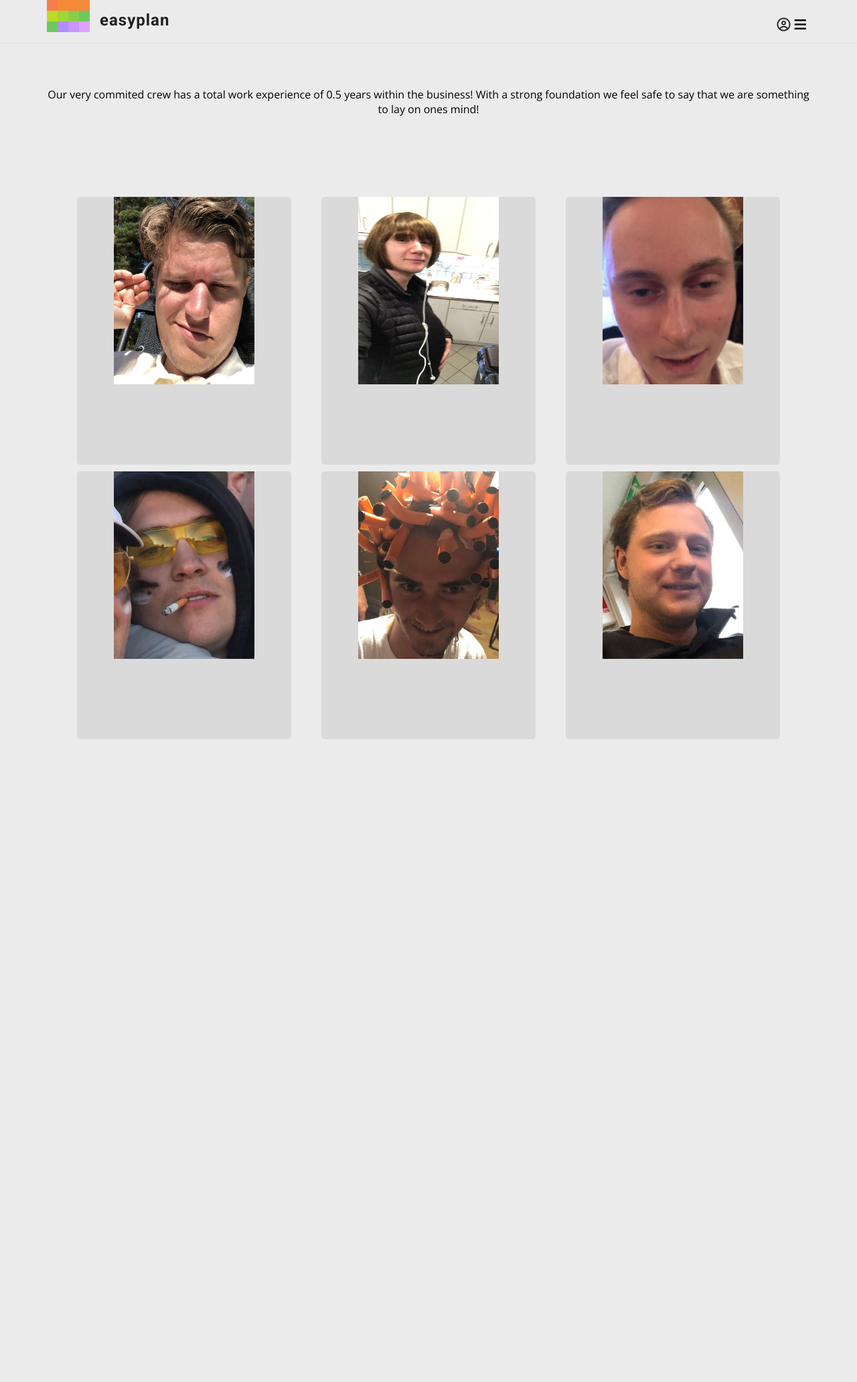
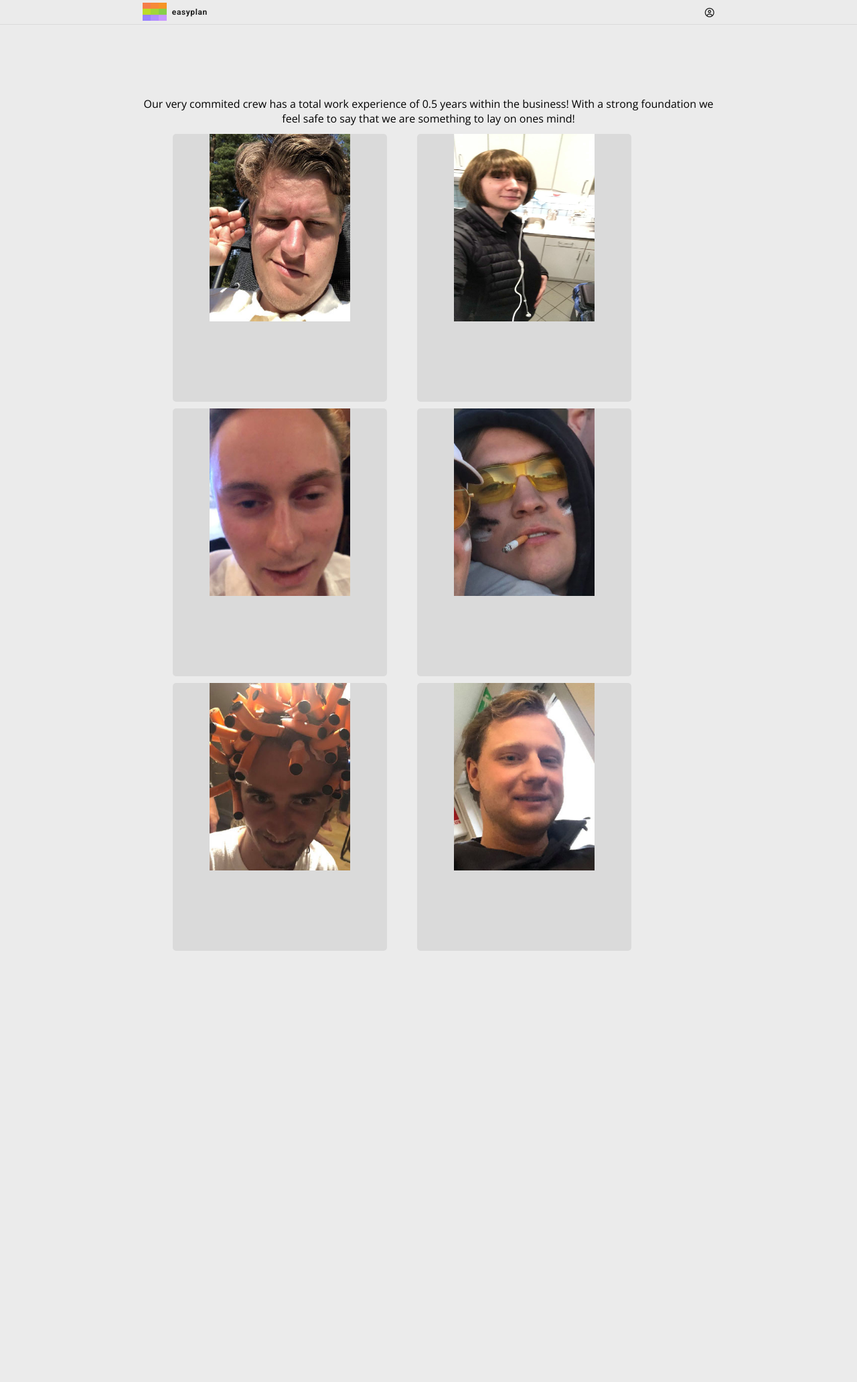
Before and after one commit to FilipBirkfeldt/easyplan, a Flask app: page /about in a window 1280 px wide. Shown: the whole page at 67% size. After the commit the page ends 1420 px from the top, so only its background shows below. Run offline with Flask 2, Linux system fonts and the light colour scheme; some libraries are stand-ins or nearby versions.

Commit message:
Major rework of scaling

```diff
--- a/flaskr/static/style.css
+++ b/flaskr/static/style.css
@@ -11,7 +11,7 @@
 /* ---------------------- Code related to the header *---------------------- */
 #header {
     width: 100%;
-    height: 64px;
+    height: 4.44444%;
     display: inline;
     float: left;
     position:fixed;
@@ -21,156 +21,59 @@
 }
 
 #headcontainer {
-    width: 1140px;
-    height: 64px;
+    width: 66.6667%;
+    height: 100%;
     margin: 0px auto;
     align-items: center;
+
 }
 #logotypecontainer {
-    width:520px;
-    height:64px;
+    width:50%;
+    height:100%;
     float: left;
-    align-items: center;
 }
 
 #menucontainer {
-    width:620px;
-    height:39px;
-    float: right;
-    padding-top: 25px;
+    width:50%;
+    height:100%;
+    float: left;
     text-align:right;
     border: none;
     outline: none;
 }
 
 
-
-/* ---------------------- Code related to the logotype *---------------------- */
-#colorcontainer {
-    width:64px;
-    height:48px;
+#logotext {
+    width: 5%;
+    height: 100%;
     float: left;
-}
-/* ----- row 1 -----*/
-.square1_1{
-    height:16px;
-    width:16px;
-    background-color: #F57E4A;
-    float: left;
-}
-
-.square1_2{
-    height:16px;
-    width:16px;
-    background-color: #F68938;
-    float: left;
-}
-
-.square1_3{
-    height:16px;
-    width:16px;
-    background-color: #F69426;
-    float: left;
-}
-
-.square1_4{
-    height:16px;
-    width:16px;
-    background-color: #F79E14;
-    float: left;
-}
-
-
-/* ----- row 2 -----*/
-.square2_1{
-    height:16px;
-    width:16px;
-    background-color: #BCDC26;
-    float: left;
-
-}
-
-.square2_2{
-    height:16px;
-    width:16px;
-    background-color: #A2D638;
-    float: left;
-}
-
-.square2_3{
-    height:16px;
-    width:16px;
-    background-color: #87CF4A;
-    float: left;
-}
-
-.square2_4{
-    height:16px;
-    width:16px;
-    background-color: #6CC95D;
-    float: left;
-
-}
-
-/* ----- row 3 -----*/
-.square3_1{
-    height:16px;
-    width:16px;
-    background-color: #6CC95D;
-    float: left;
-}
-
-.square3_2{
-    height:16px;
-    width:16px;
-    background-color: #B18DFF;
-    float: left;
-}
-
-.square3_3{
-    height:16px;
-    width:16px;
-    background-color: #C897FF;
-    float: left;
-}
-
-.square3_4{
-    height:16px;
-    width:16px;
-    background-color: #E0A2FF;
-    float: left;
-}
-
-#logotext {
-    width: 476 px;
-    height: 64px;
-    float: left;
-    margin-left:15px;
+    margin-top:0.333333vh;
+    margin-left:1vh;
 }
 h1.logotype {
     font-family: 'Roboto', sans-serif;
-    font-size: 24px;
-    text-align: center;
-    letter-spacing:1px;
+    font-size: 1.5vh;
+    letter-spacing:0.075vh;
 }
 
+h1.menu {
+    font-size: 1.75vh;
+}
 
 /* ---------------------- Code related to the first box *---------------------- */
 
 #container {
-    max-width:1140px;
-    height:2000px;
+    max-width:66.6667%;
+    height:100%;
     margin: 0px auto;
-    margin-top:64px;
 }
 
 #textbox {
     width: 100%;
-    height: 180px;
+    height: 9%;
     float: left;
     text-align:center;
-    margin-top:50px;
-
+    margin-top: 15%;
 }
 
 #contentbox {
@@ -367,9 +270,10 @@ a:link, a:visited, a:hover, a:active {
 
 /* Dropdown Button */
   .dropbtn {
-    font-size: 16px;
     border: none;
     background-color: #EBEBEB;
+    border: none;
+    outline: none;
  }
 
   /* The container <div> - needed to position the dropdown content */
--- a/flaskr/templates/base.html
+++ b/flaskr/templates/base.html
@@ -15,22 +15,7 @@
         <div id="headcontainer">
             <div id="logotypecontainer">
              <a href ="/">
-                <div id="colorcontainer">
-                    <div class="square1_1"></div>
-                    <div class="square1_2"></div>
-                    <div class="square1_2"></div>
-                    <div class="square1_2"></div>
-
-                    <div class="square2_1"></div>
-                    <div class="square2_2"></div>
-                    <div class="square2_3"></div>
-                    <div class="square2_4"></div>
-
-                    <div class="square3_1"></div>
-                    <div class="square3_2"></div>
-                    <div class="square3_3"></div>
-                    <div class="square3_4"></div>
-                </div>
+                <img src="static/pic/logotype.svg" style="height:75%; float:left; margin-top:0.5vh;">
             </a>
 
                 <div id="logotext">
@@ -40,17 +25,9 @@
             </div>
 
             <div id="menucontainer">
-                <a href="{{ url_for( 'login_page' ) }}"><i class="far fa-user-circle fa-lg"></i></a>
-                <div class="dropdown" style="float:right;">
-                    <button class="dropbtn"><i class="fa fa-bars fa-lg"></i></button>
-                    <div class="dropdown-content">
-                        <a href="/"><i class="fas fa-home"></i> &nbsp &nbsp &nbsp &nbsp &nbsp;Home</a>
-                        <a href="{{ url_for( 'about_page' ) }}"><i class="fas fa-info"></i>&nbsp&nbsp&nbsp &nbsp &nbsp &nbsp&nbsp &nbsp;About</a>
-                        <a href="{{ url_for('donate_page')}}"><i class="fas fa-hand-holding-usd"></i>&nbsp&nbsp &nbsp &nbsp &nbsp;Donate</a>
-                    </div>
-                  </div>
+                <a href="{{ url_for( 'login_page' ) }}"><h1 class="menu"><i class="far fa-user-circle"></i></h1></a>
+            </div>
 
-            </div>
         </div>
     </div>
 
@@ -60,39 +37,6 @@
 </body>
 
 <script>
-    $(document).ready(function(){
-    var max_input_fields = 100;
-    var add_input = $('.add-input');
-    var input_wrapper = $('.input-wrapper');
-    var new_input = '<div><div class="textfieldwrapper"><input type="text" name="field[]" class="textfield" placeholder="Kurskod" autocomplete="off"></div><a href="javascript:void(0);" class="remove-input" title="Remove input"><button id="removeRow" type="button" class="rmvbtn"><i class="far fa-trash-alt"></i></button></a></div>';
-    var add_input_count = 1;
 
-    $(add_input).click(function(){
-        if(add_input_count < max_input_fields){
-            add_input_count++;
-            $(input_wrapper).append(new_input);
-        }
-    });
-
-    $(input_wrapper).on('click', '.remove-input', function(e){
-        e.preventDefault();
-        $(this).parent('div').remove();
-        add_input_count--;
-    });
-});
-
-    $(window).keydown(function(){
-    if (event.keyCode == 13) {
-    event.preventDefault();
-
-        if (event.keyCode === 13 && event.target.nodeName === 'INPUT') {
-            var form = event.target.form;
-            var index = Array.prototype.indexOf.call(form, event.target);
-            form.elements[index + 2].focus();
-            $(input_wrapper).append(new_input);
-            event.preventDefault();
-        }
-    }
-});
 </script>
 </html>
```
Also changed, not shown: other parts of flaskr/static/style.css (+17 -17 lines), flaskr/templates/index.html (+4 -20 lines), flaskr/static/pic/logotype.svg.
